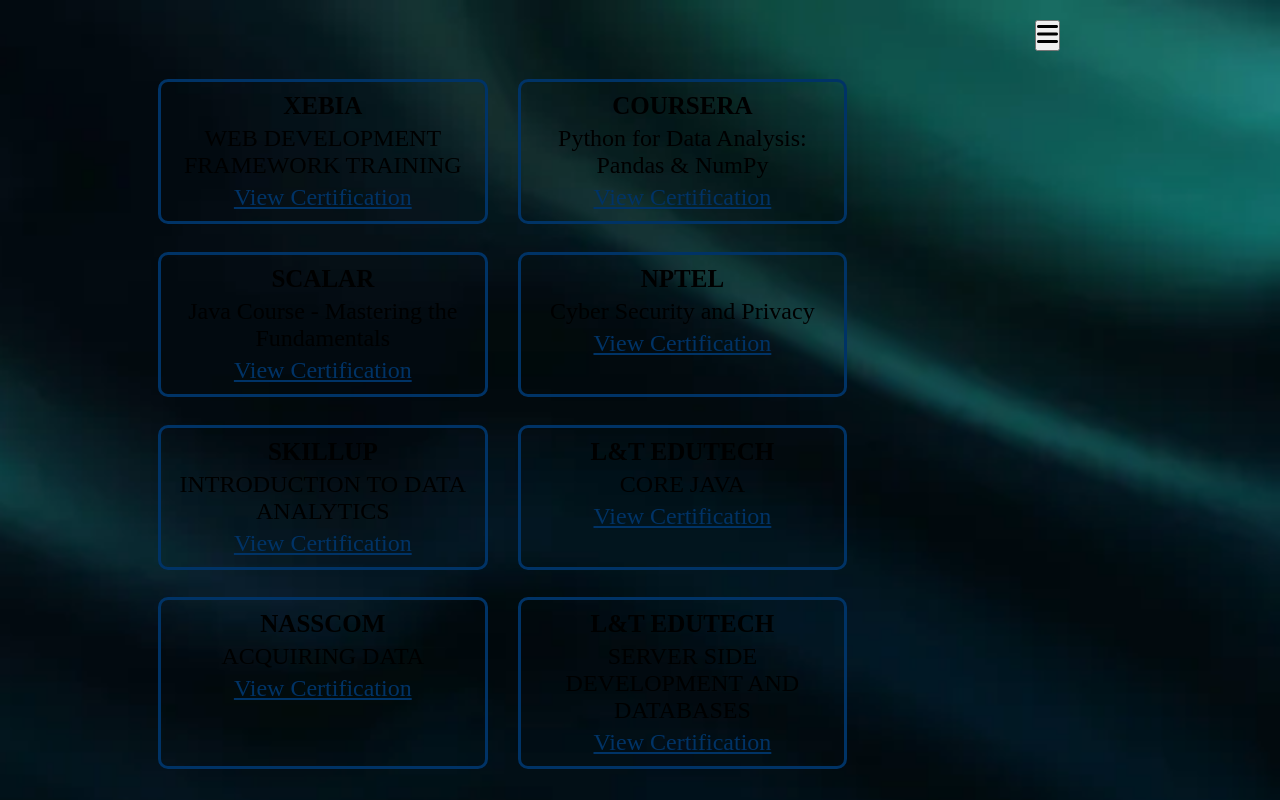
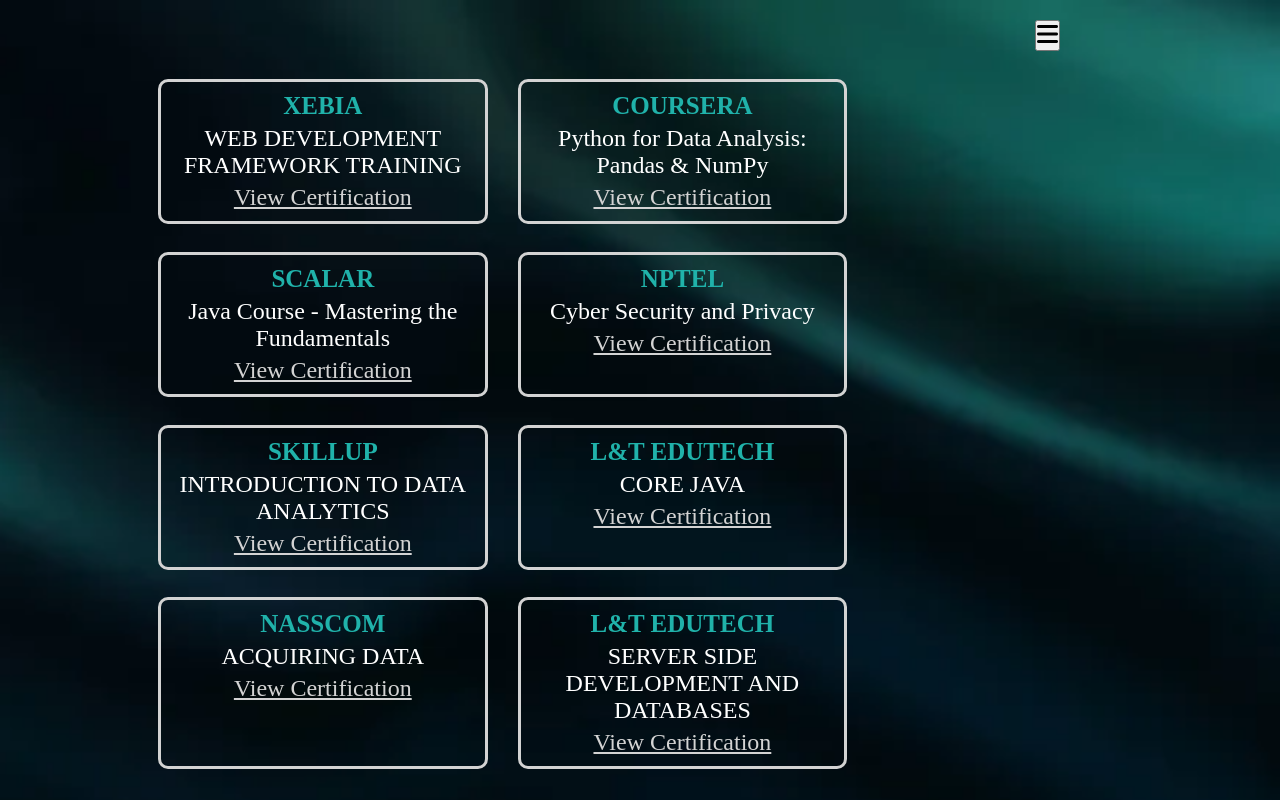
Before and after one commit to ragavi242004/portfolio, a plain HTML site: page CERTIFICATIONS.html in a window 1280 px wide. Shown: the top 800 px of the page. Drawn offline with Linux system fonts and the light colour scheme.

Commit message:
Update CERTIFICATIONS.html

```diff
--- a/CERTIFICATIONS.html
+++ b/CERTIFICATIONS.html
@@ -29,7 +29,7 @@
         }
 
         .certification-header {
-            color: #003366;
+            color: lightgreen;
             font-size: 45px;
             margin-left: 30px;
             margin-top: -180px;
@@ -51,7 +51,7 @@
             gap: 20px;
         }
         .certification-box {
-            border: 3px solid #003366; /* Dark blue color */
+            border: 3px solid lightgrey; /* Dark blue color */
             border-radius: 10px;
             padding: 10px;
             margin-top: 0.2cm; /* Move the boxes upwards by 3cm */
@@ -65,20 +65,20 @@
         .certification-title {
             font-size: 25px;
             text-align: center;
-            color: black; /* Dark blue color */
+            color: lightseagreen; /* Dark blue color */
             margin-bottom: 5px;
         }
 
         .certification-details {
             font-size: 24px;
-            color: #000; /* Black color */
+            color:white; /* Black color */
             text-align: center;
             margin-bottom: 5px;
         }
 
         .certification-link {
             font-size: 24px;
-            color: #003366; /* Dark blue color */
+            color: lightgrey; /* Dark blue color */
             text-decoration: underline;
             text-align: center;
             cursor: pointer;
```
